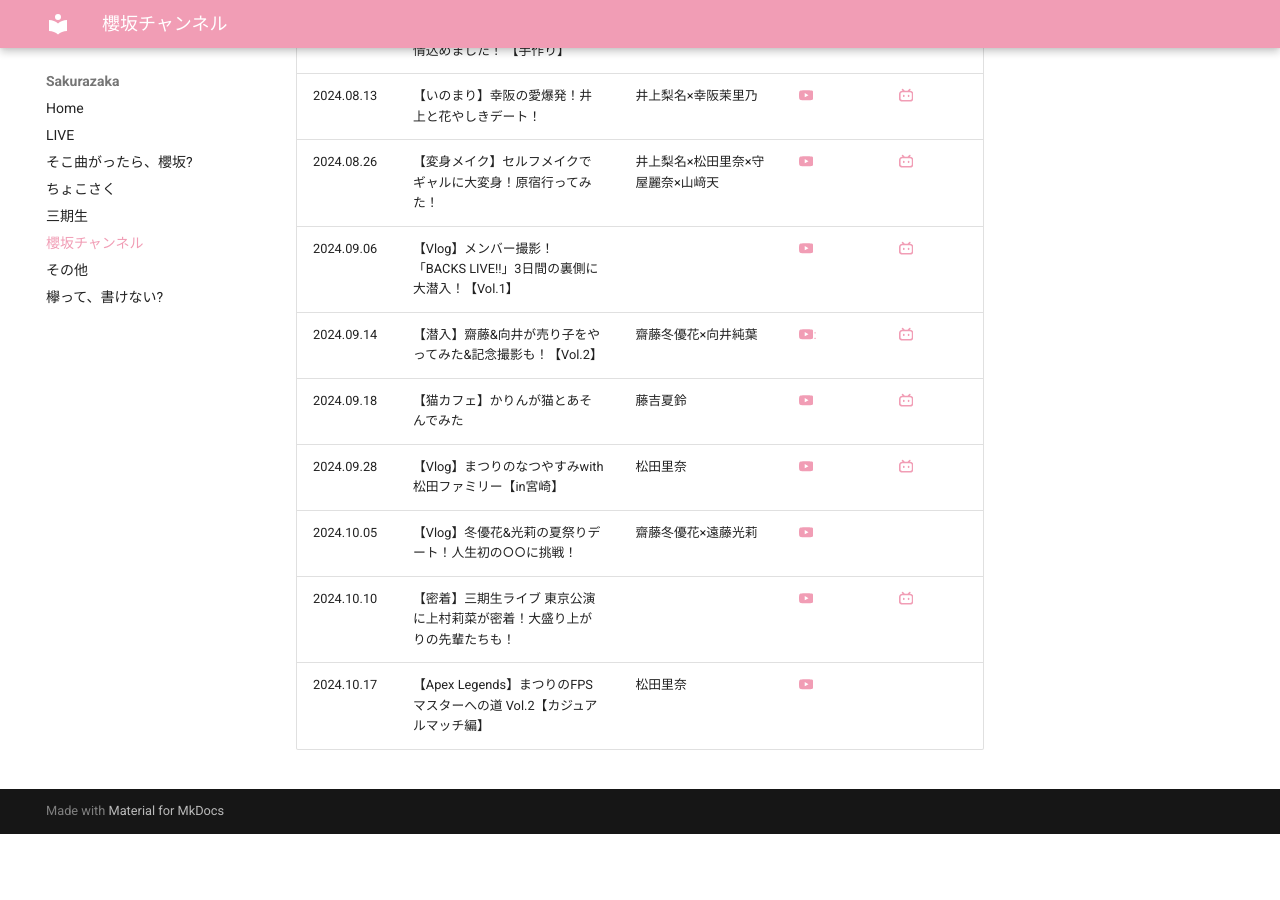
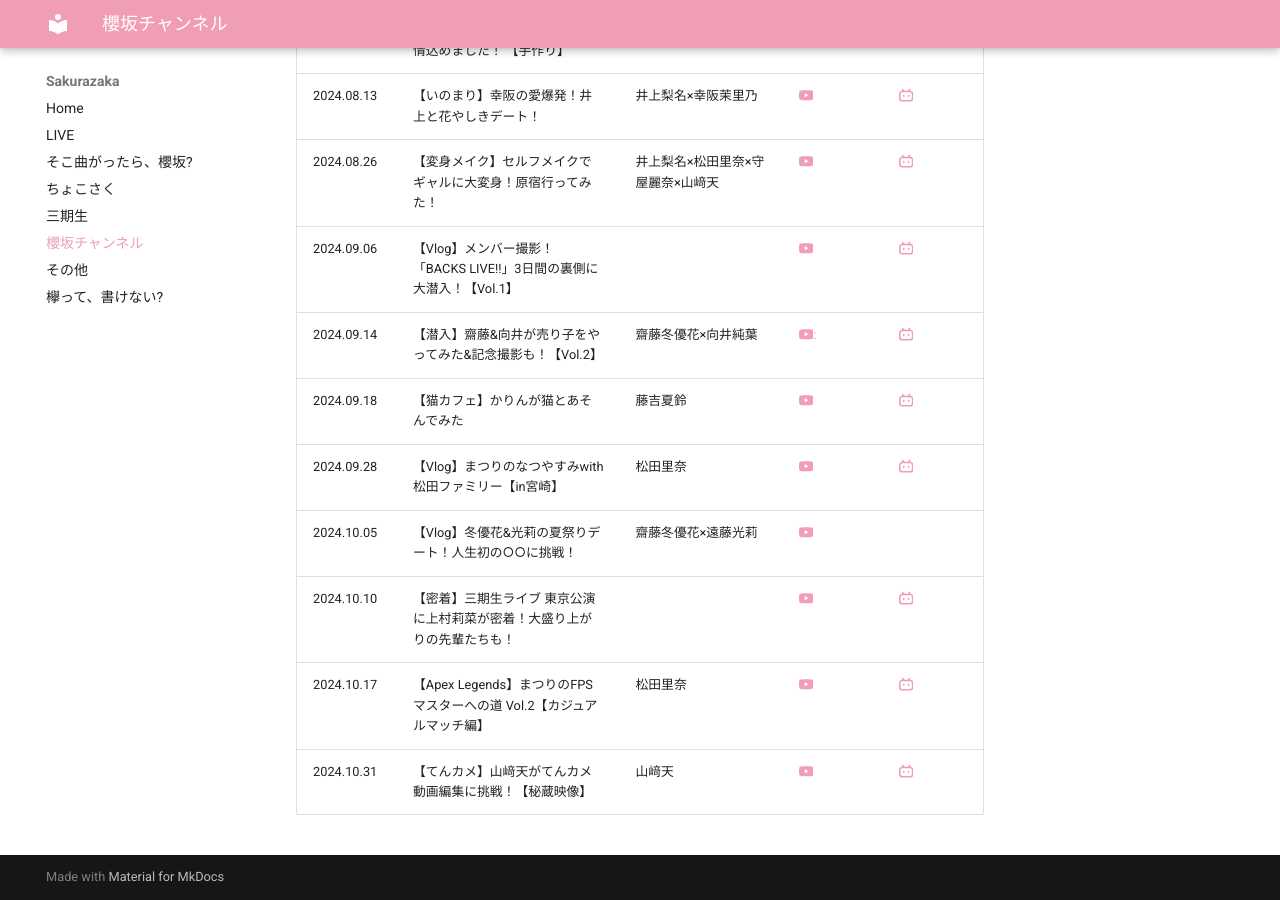
Before and after one commit to aki-192/sakura, an MkDocs documentation site: the page built from docs/yt-channel.md, in a window 1280 px wide and 900 px high, scrolled down 5650 px. Built offline with MkDocs 1.6.1 and Material for MkDocs 9.7.7, drawn with Linux system fonts in a browser that asks for light colours; before the commit the page ends 6484 px from its top, so only the background shows below that.

Commit message:
Update yt-channel.md

```diff
--- a/docs/yt-channel.md
+++ b/docs/yt-channel.md
@@ -79,4 +79,5 @@ title: 櫻坂チャンネル
 | 2024.09.28 | 【Vlog】まつりのなつやすみwith松田ファミリー【in宮崎】 | 松田里奈 | [:simple-youtube:](https://www.youtube.com/watch?v=xJNfuOlBB2w) | [:simple-bilibili:](https://www.bilibili.com/video/BV15dxte8E7o/) |
 | 2024.10.05 | 【Vlog】冬優花&光莉の夏祭りデート！人生初の○○に挑戦！ | 齋藤冬優花×遠藤光莉 | [:simple-youtube:](https://www.youtube.com/watch?v=67UnShbwFn0) | |
 | 2024.10.10 | 【密着】三期生ライブ 東京公演に上村莉菜が密着！大盛り上がりの先輩たちも！ | | [:simple-youtube:](https://www.youtube.com/watch?v=2J8A3qF3wCk) | [:simple-bilibili:](https://www.bilibili.com/video/BV1pa2yYXEoR/) |
-| 2024.10.17 | 【Apex Legends】まつりのFPSマスターへの道 Vol.2【カジュアルマッチ編】 | 松田里奈 | [:simple-youtube:](https://www.youtube.com/watch?v=jlPX_gxRmts) | |
+| 2024.10.17 | 【Apex Legends】まつりのFPSマスターへの道 Vol.2【カジュアルマッチ編】 | 松田里奈 | [:simple-youtube:](https://www.youtube.com/watch?v=jlPX_gxRmts) | [:simple-bilibili:](https://www.bilibili.com/video/BV1nYyTY6Ewf/) |
+| 2024.10.31 | 【てんカメ】山﨑天がてんカメ動画編集に挑戦！【秘蔵映像】 | 山﨑天 | [:simple-youtube:](https://www.youtube.com/watch?v=dtqgZ1aq_UU) | [:simple-bilibili:](https://www.bilibili.com/video/BV1BmSyYpEJv/) |
```
Also changed, not shown: other parts of docs/yt-channel.md (+2 -2 lines).
